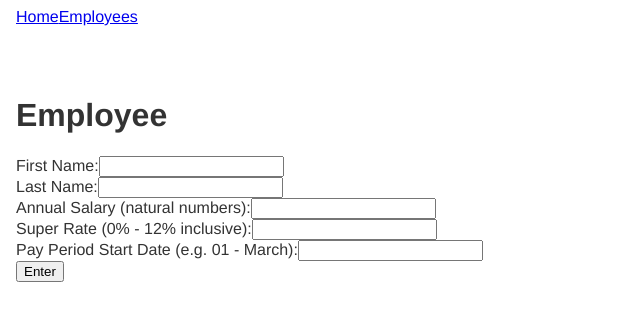
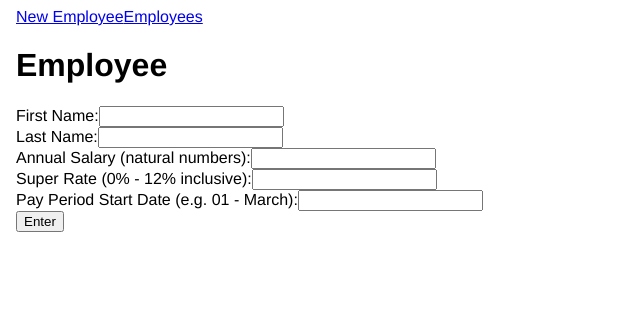
Before and after one commit to stevenmchoi/next_js, a Next.js app: page / in a window 1280 px wide. Shown: the top 320 px of the page, without its empty margins (0-640 px from the left). Built offline with nearby package versions, Linux system fonts and the light colour scheme.

Commit message:
Move 'div' style to global and rename 'Home' to 'New Employee'

```diff
--- a/components/main.js
+++ b/components/main.js
@@ -30,13 +30,11 @@ export default ( { children } ) => (
 		<body>
 			<main>
 				<nav>
-					<Menu href={'/'} label={'Home'} />
+					<Menu href={'/'} label={'New Employee'} />
 					<Menu key='employees' href={'/employees'} label={'Employees'} />
 				</nav>
 
-				<div>
-					{children}
-				</div>
+				{children}
 
 				<style global jsx>{`
 					body {
@@ -59,15 +57,13 @@ export default ( { children } ) => (
 						color: #0e0e0e;
 						text-decoration: none;
 					};
+
+					.page {
+						width: 100%;
+						color: #333;
+						padding-top: 45px;
+					};
 				`}</style>
-
-				<style jsx>{`
-			div {
-				width: 100%;
-				color: #333;
-				padding-top: 50px;
-			};
-		`}</style>
 			</main>
 
 			<script src="https://code.jquery.com/jquery-3.3.1.slim.min.js" integrity="sha384-q8i/X+965DzO0rT7abK41JStQIAqVgRVzpbzo5smXKp4YfRvH+8abtTE1Pi6jizo" crossOrigin="anonymous"></script>
```
